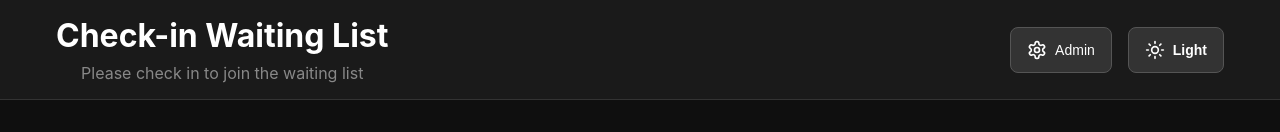
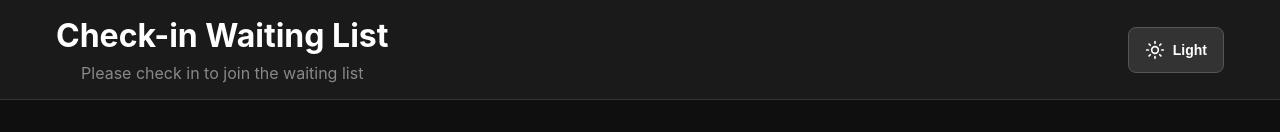
Before and after one commit to Jackhdok/checks-pickup, a React (Create React App) app: page /check-in in a window 1280 px wide. Shown: the top 132 px of the page. Built offline with nearby package versions, Linux system fonts and the light colour scheme; no server answers.

Commit message:
Remove Admin button from public check-in page

```diff
--- a/src/components/PublicCheckIn.js
+++ b/src/components/PublicCheckIn.js
@@ -1,6 +1,4 @@
 import React from 'react';
-import { useNavigate } from 'react-router-dom';
-import { Settings } from 'lucide-react';
 import CheckInForm from './CheckInForm';
 import PublicWaitingList from './PublicWaitingList';
 import ThemeToggle from './ThemeToggle';
@@ -13,7 +11,6 @@ const PublicCheckIn = ({
   setIsLightMode,
   calledClient
 }) => {
-  const navigate = useNavigate();
 
   return (
     <div className={`public-checkin ${isLightMode ? 'light-mode' : ''}`}>
@@ -24,14 +21,6 @@ const PublicCheckIn = ({
             <p>Please check in to join the waiting list</p>
           </div>
           <div className="public-header-actions">
-            <button
-              className="admin-button"
-              onClick={() => navigate('/admin')}
-              title="Go to Admin Dashboard"
-            >
-              <Settings size={20} />
-              <span>Admin</span>
-            </button>
             <ThemeToggle isLightMode={isLightMode} setIsLightMode={setIsLightMode} />
           </div>
         </div>
```
